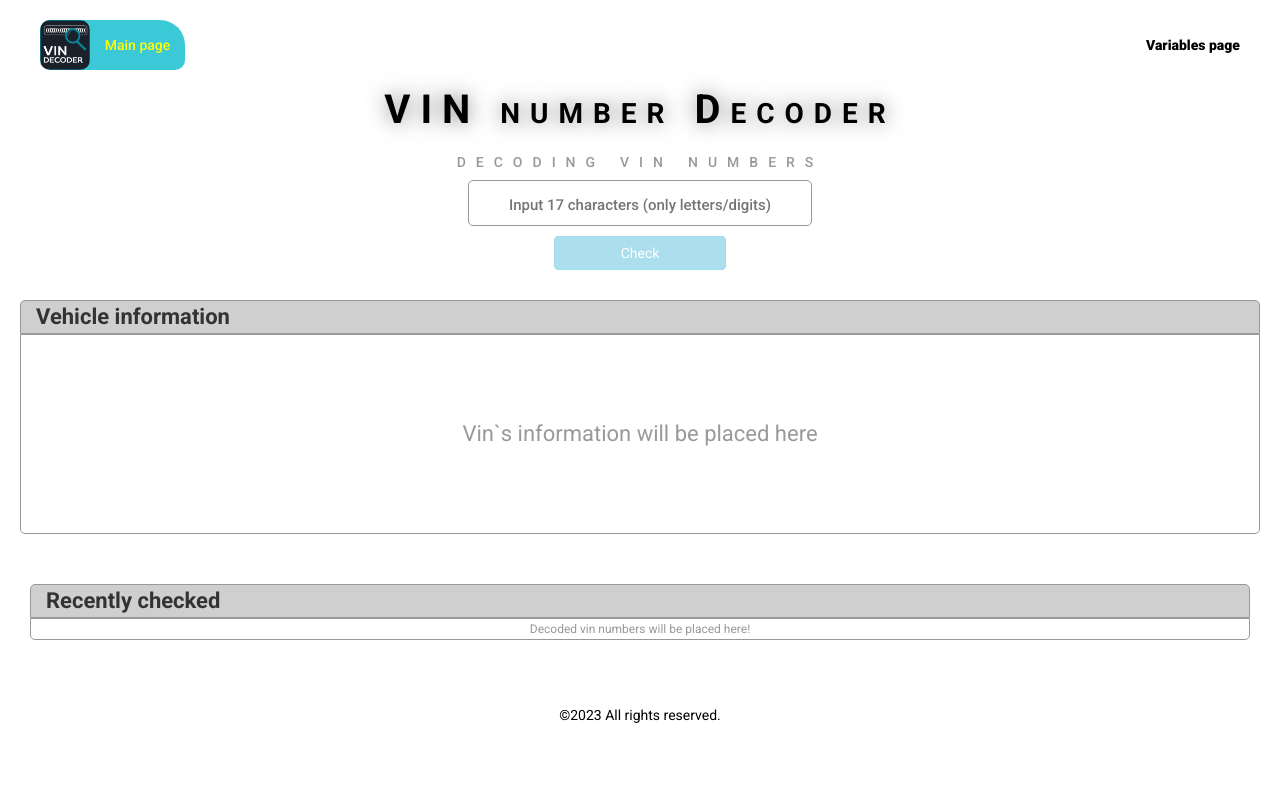
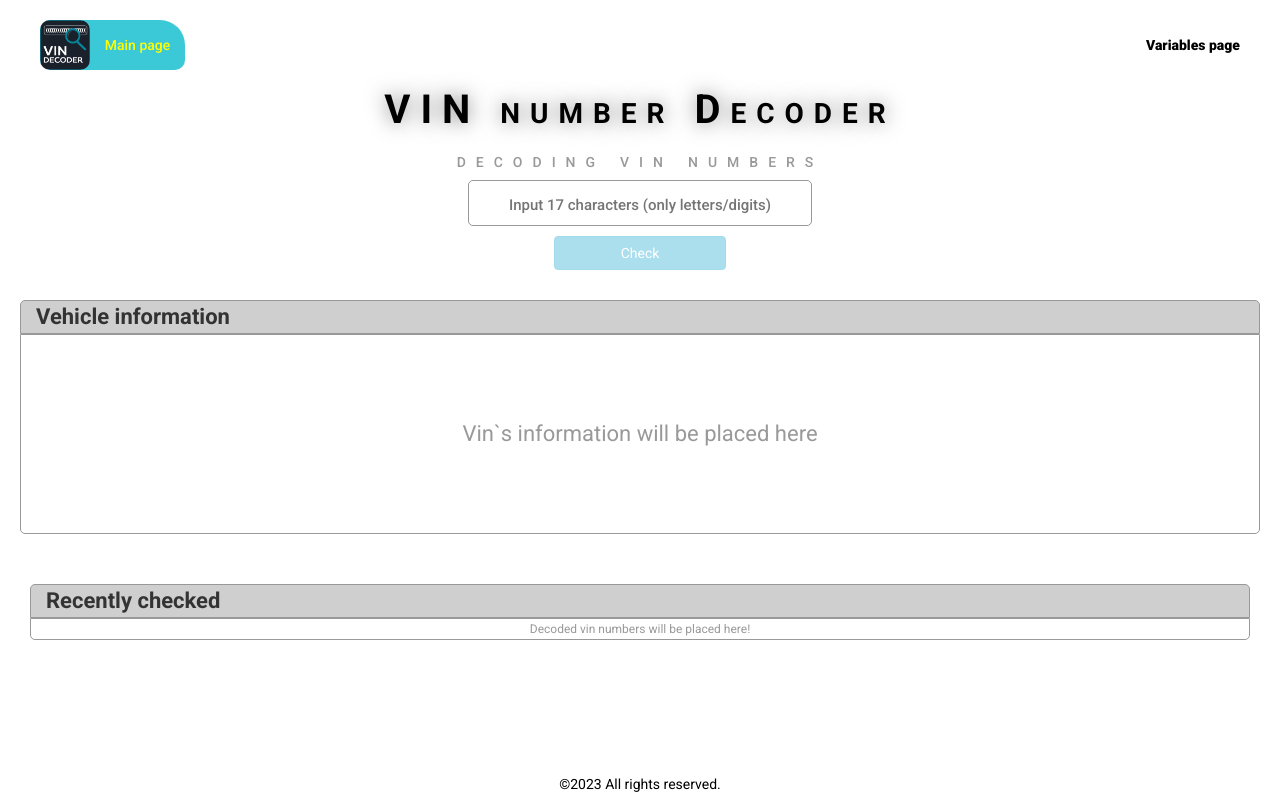
Before and after one commit to HowFastGot/Vin_Numbers_Decoder, a React (Create React App) app: page / in a window 1280 px wide. Built offline with nearby package versions, Linux system fonts and the light colour scheme.

Commit message:
Updating this project

```diff
--- a/src/components/app/App.scss
+++ b/src/components/app/App.scss
@@ -13,7 +13,7 @@
      &__main-content {
           height: 100%;
           width: 100%;
-          max-height: calc(100vh - 31px);
+          min-height: calc(100vh - 31px);
           margin: 0 auto;
           padding: 10px 20px;
           text-align: center;
--- a/src/styles/index.scss
+++ b/src/styles/index.scss
@@ -6,7 +6,7 @@ body {
 }
 
 #root {
-     height: 100%;
+     min-height: 100%;
 }
 
 .error-page {
```
